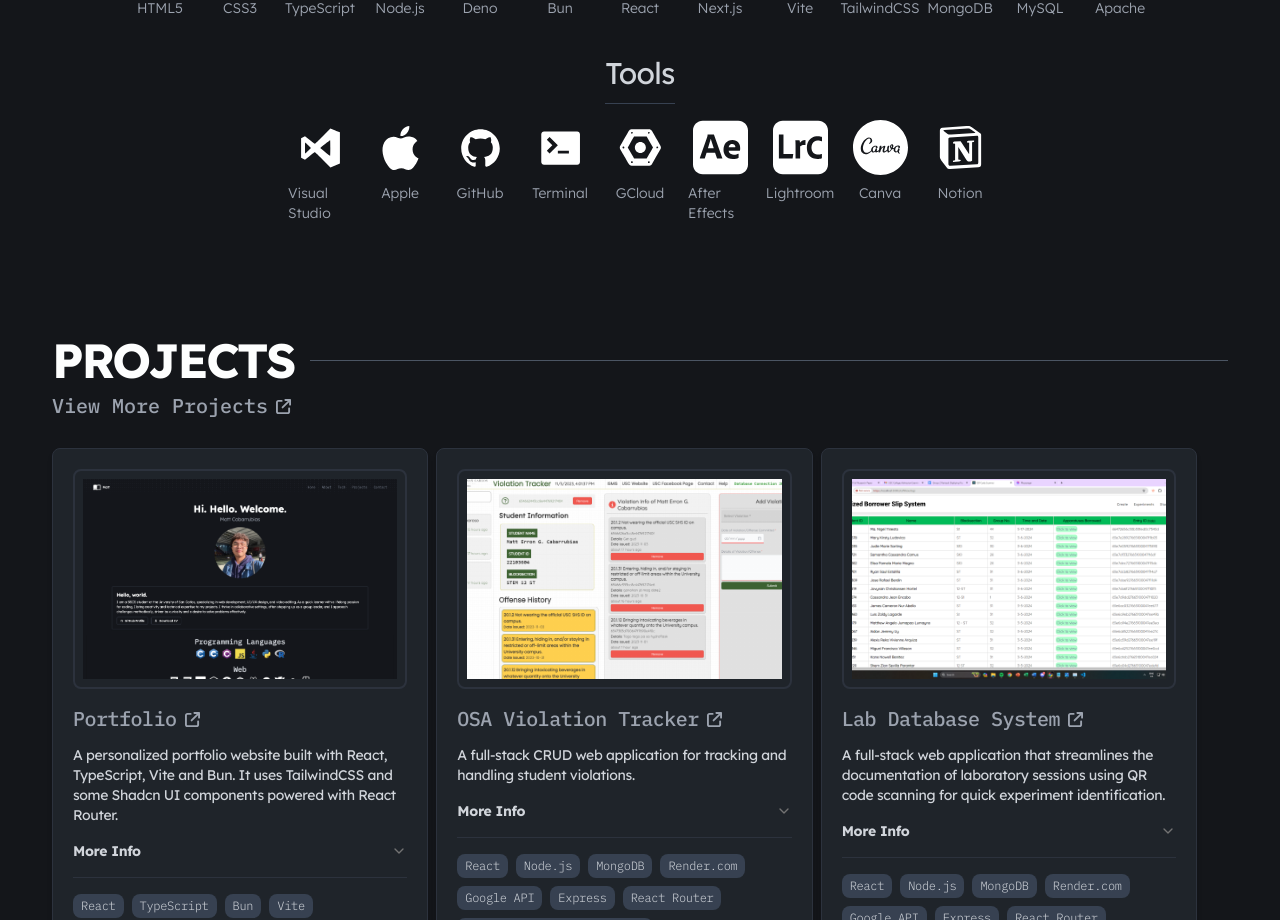
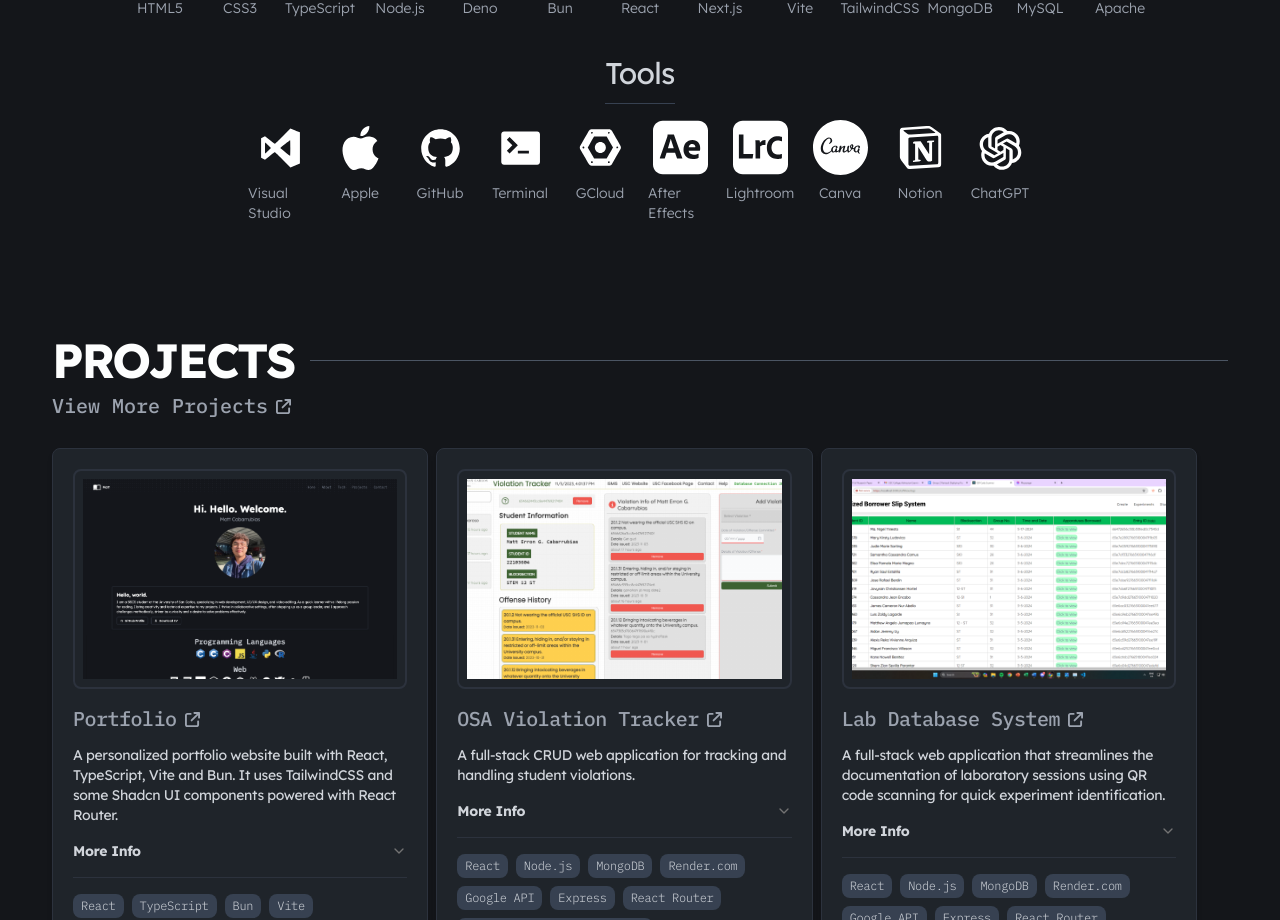
Before and after one commit to devliqht/portfolio, a React (Vite) app: page / in a window 1280 px wide. Shown: the part 1200-2120 px from the top of the page. Built offline with nearby package versions, Linux system fonts and the light colour scheme.

Commit message:
SKILLS: Add chatgpt

```diff
--- a/src/components/Skills.tsx
+++ b/src/components/Skills.tsx
@@ -7,7 +7,7 @@ import { JavascriptOriginal } from 'devicons-react';
 import { ROriginal } from 'devicons-react';
 import { PhpOriginal } from 'devicons-react';
 
-
+import { AiOutlineOpenAI } from "react-icons/ai";
 import { FaHtml5, FaCss3, FaReact, FaNodeJs } from "react-icons/fa";
 import { RiTailwindCssFill, RiNotionFill, RiNextjsFill } from "react-icons/ri";
 import { SiVite, SiApache, SiAdobeaftereffects, SiAdobelightroomclassic, SiCanva, SiTypescript, SiDeno, SiBun } from "react-icons/si";
@@ -70,6 +70,7 @@ const SkillShowcase: React.FC<SkillShowcaseProps> = ({centred = true}) => {
           { icon: <SiAdobelightroomclassic size={IconSize}/>, name: "Lightroom" },
           { icon: <SiCanva size={IconSize}/>, name: "Canva" },
           { icon: <RiNotionFill size={IconSize}/>, name: "Notion" },
+          { icon: <AiOutlineOpenAI size={IconSize}/>, name: "ChatGPT" },
         ],
       },
     ];
```
